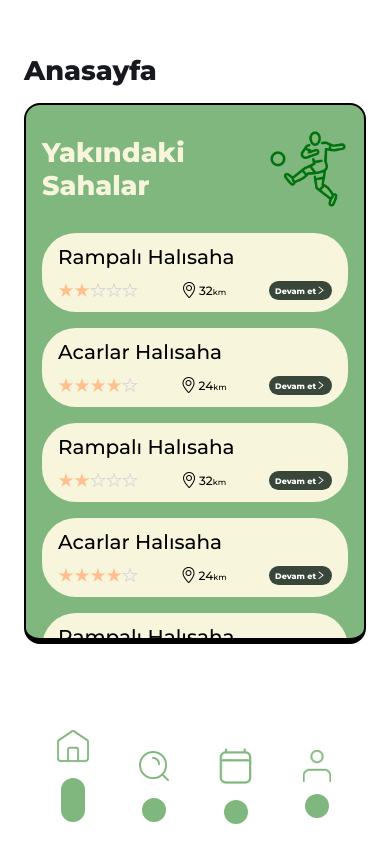
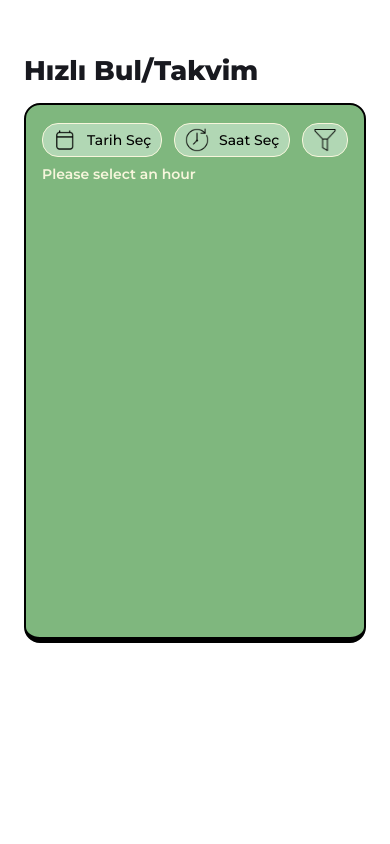
Before and after one commit to demirelakif/hali-saha-mobile, a React Native app: screen /Stack in a window 390 px wide. Built offline with nearby package versions, Linux system fonts and the light colour scheme.

Commit message:
calendar screen, filter

```diff
--- a/package.json
+++ b/package.json
@@ -10,6 +10,7 @@
   },
   "dependencies": {
     "@react-native-async-storage/async-storage": "1.18.2",
+    "@react-native-community/datetimepicker": "7.2.0",
     "@react-navigation/bottom-tabs": "^6.5.20",
     "@react-navigation/native": "^6.1.17",
     "@react-navigation/stack": "^6.3.20",
@@ -19,7 +20,10 @@
     "react": "18.2.0",
     "react-native": "0.72.6",
     "react-native-animatable": "^1.4.0",
+    "react-native-calendars": "^1.1304.1",
+    "react-native-datepicker": "^1.7.2",
     "react-native-gesture-handler": "~2.12.0",
+    "react-native-modal-datetime-picker": "^17.1.0",
     "react-native-safe-area-context": "4.6.3",
     "react-native-screens": "~3.22.0"
   },
--- a/src/navigators/StackNavigator.js
+++ b/src/navigators/StackNavigator.js
@@ -7,6 +7,7 @@ import SearchScreen from '../screens/SearchScreen';
 import TabNavigator from './TabNavigator';
 import DetailScreen from '../screens/DetailScreen';
 import ProfileScreen from '../screens/ProfileScreen';
+import CalendarScreen from '../screens/CalendarScreen';
 
 
 const Stack = createStackNavigator();
@@ -19,7 +20,8 @@ const StackNavigator = () => {
       <Stack.Screen options={{headerShown:false}} name="Vertification" component={VertificationScreen} /> */}
       {/* <Stack.Screen options={{headerShown:false}} name="Home" component={HomeScreen} /> */}
       {/* <Stack.Screen options={{headerShown:false}} name="Profile" component={ProfileScreen} /> */}
-      <Stack.Screen options={{headerShown:false}} name="Stack" component={TabNavigator} />
+      {/* <Stack.Screen options={{headerShown:false}} name="Stack" component={TabNavigator} /> */}
+      <Stack.Screen options={{headerShown:false}} name="Stack" component={CalendarScreen} />
     </Stack.Navigator>
   );
 }
--- a/src/navigators/TabNavigator.js
+++ b/src/navigators/TabNavigator.js
@@ -5,6 +5,7 @@ import SearchScreen from '../screens/SearchScreen';
 import ProfileScreen from '../screens/ProfileScreen';
 import ReservationScreen from '../screens/ReservationScreen';
 import DetailScreen from '../screens/DetailScreen';
+import CalendarScreen from '../screens/CalendarScreen';
 
 const Tab = createBottomTabNavigator();
 
@@ -114,7 +115,7 @@ const TabNavigator = () => {
                 }
             />
 
-<Tab.Screen name="ReservationScreen" component={DetailScreen}
+<Tab.Screen name="CalendarScreen" component={CalendarScreen}
 
 options={
     {
--- /dev/null
+++ b/src/screens/CalendarScreen.js
@@ -0,0 +1,298 @@
+import React, { useState } from 'react';
+import { Button, Platform, Text, View, TouchableOpacity, StyleSheet, Modal } from 'react-native';
+import DateTimePicker from '@react-native-community/datetimepicker';
+import { SafeAreaView } from 'react-native-safe-area-context';
+import { Dimensions, Image } from 'react-native'
+import BackButton from '../components/BackButton'
+import PitchCard from '../components/PitchCard'
+import { ScrollView } from 'react-native-gesture-handler'
+
+const CalendarScreen = () => {
+  const [date, setDate] = useState(new Date());
+  const [show, setShow] = useState(false);
+  const [selectedHour, setSelectedHour] = useState(null);
+  const [showHours, setShowHours] = useState(false);
+  const [showFilter, setShowFilter] = useState(false); // Filtre penceresi gösterimi
+
+  const aylar = [
+    "Ocak",
+    "Şubat",
+    "Mart",
+    "Nisan",
+    "Mayıs",
+    "Haziran",
+    "Temmuz",
+    "Ağustos",
+    "Eylül",
+    "Ekim",
+    "Kasım",
+    "Aralık"
+  ];
+
+  const onChange = (event, selectedDate) => {
+    const currentDate = selectedDate || date;
+    setShow(Platform.OS === 'ios'); // iOS'ta her zaman gösterilmez
+    setDate(currentDate);
+  };
+
+  const showDatePicker = () => {
+    setShow(true);
+    setShowHours(false); // Saat seçimi görünümünü kapat
+  };
+
+  const showHourPicker = () => {
+    setShowHours(true); // Saat seçimi görünümünü aç
+  };
+
+  const selectHour = (hour) => {
+    setSelectedHour(hour);
+    setShowHours(false); // Saat seçimi görünümünü kapat
+  };
+
+  const filterByPoint = () => {
+    console.log("Puana göre sırala")
+    setShowFilter(false)
+  }
+
+  const filterByDistance = () => {
+    console.log("Uzaklığa göre sırala")
+    setShowFilter(false)
+  }
+
+  const renderHours = () => {
+    const hours = [];
+    for (let i = 0; i < 24; i++) {
+      const hourStart = i.toString().padStart(2, '0');
+      const hourEnd = (i + 1).toString().padStart(2, '0');
+      const hourRange = `${hourStart}:00 - ${hourEnd}:00`;
+      hours.push(
+        <TouchableOpacity
+          key={i}
+          style={[styles.hourButton, selectedHour === i ? styles.selectedHourButton : null]}
+          onPress={() => selectHour(i)}
+        >
+          <Text style={selectedHour === i ? styles.selectedHourText : styles.hourText}>{hourRange}</Text>
+        </TouchableOpacity>
+      );
+    }
+    return hours;
+  };
+
+  const getResult = () => {
+    if (selectedHour !== null) {
+      const selectedHourStart = selectedHour.toString().padStart(2, '0');
+      const selectedHourEnd = (selectedHour + 1).toString().padStart(2, '0');
+      const selectedHourRange = `${selectedHourStart}:00 - ${selectedHourEnd}:00`;
+      return `Tarih: ${date.getDate()} ${aylar[date.getMonth()]} Saat: ${selectedHourRange}`;
+    } else {
+      return 'Please select an hour';
+    }
+  };
+
+  return (
+    <View style={styles.main}>
+      <View style={styles.head}>
+        <View style={styles.headText}>
+          <Text style={styles.headTextStyle}>Hızlı Bul/Takvim</Text>
+        </View>
+      </View>
+
+      <View style={styles.box}>
+        <View style={styles.nearbyPitches}>
+          <View style={styles.topButtons}>
+            <TouchableOpacity style={styles.reservationBtn} onPress={showDatePicker}>
+              <Image source={require("../assets/calendar.png")} style={styles.icon} />
+              <Text style={[styles.textStyle, { color: "black", marginLeft: 6 }]}>Tarih Seç</Text>
+            </TouchableOpacity>
+            <TouchableOpacity style={styles.reservationBtn} onPress={showHourPicker}>
+              <Image source={require("../assets/clock.png")} style={styles.icon} />
+              <Text style={[styles.textStyle, { color: "black", marginLeft: 6 }]}>Saat Seç</Text>
+            </TouchableOpacity>
+            <TouchableOpacity style={styles.reservationBtn} onPress={() => setShowFilter(true)}>
+              <Image source={require("../assets/filter.png")} style={[styles.icon, { marginRight: 0 }]} />
+            </TouchableOpacity>
+            {/* Filtre penceresi */}
+            <Modal
+              visible={showFilter}
+              transparent={true}
+              onRequestClose={() => setShowFilter(false)}
+            >
+              <View style={styles.filterContainer}>
+                <View style={styles.filterContent}>
+                  <TouchableOpacity style={styles.filterOption} onPress={filterByDistance}>
+                    <Text style={[styles.dateText, { color: "black" }]}>En Yakına Göre Sırala</Text>
+                  </TouchableOpacity>
+                  <TouchableOpacity style={styles.filterOption} onPress={filterByPoint}>
+                    <Text style={[styles.dateText, { color: "black" }]}>Puana Göre Sırala</Text>
+                  </TouchableOpacity>
+                  <TouchableOpacity style={styles.filterOption} onPress={() => setShowFilter(false)}>
+                    <Text style={[styles.dateText, { color: "black" }]}>Kapat</Text>
+                  </TouchableOpacity>
+                </View>
+              </View>
+            </Modal>
+          </View>
+          <Text style={styles.dateText}>{getResult()}</Text>
+          {showHours && <View style={styles.hoursContainer}>{renderHours()}</View>}
+        </View>
+      </View>
+
+      {show && (
+        <DateTimePicker
+          minimumDate={new Date()}
+          style={{ backgroundColor: 'black' }}
+          value={date}
+          mode="date"
+          display={Platform.OS === 'ios' ? 'spinner' : 'default'}
+          onChange={onChange}
+        />
+      )}
+
+
+
+    </View>
+  );
+}
+
+
+const { width, height } = Dimensions.get('window');
+const styles = StyleSheet.create({
+  title: {
+    fontSize: 18,
+    fontWeight: 'bold',
+    marginTop: 20,
+    marginBottom: 10,
+    textAlign: 'center',
+  },
+  hoursContainer: {
+    flexDirection: 'row',
+    flexWrap: 'wrap',
+    justifyContent: 'space-between',
+
+  },
+  hourButton: {
+    paddingHorizontal: 4,
+    paddingVertical: 10,
+    borderRadius: 16,
+    marginTop: 8,
+    backgroundColor: '#eee',
+  },
+  selectedHourButton: {
+    backgroundColor: 'blue',
+  },
+  hourText: {
+    fontSize: 10,
+  },
+  selectedHourText: {
+    fontSize: 10,
+    color: 'white',
+  },
+  resultText: {
+    marginTop: 20,
+    textAlign: 'center',
+  },
+  main: {
+    backgroundColor: "white",
+    flex: 1
+  },
+  backButton: {
+    marginLeft: 24
+  },
+  head: {
+    flexDirection: 'row',
+    marginTop: 54,
+    alignItems: 'center',
+
+  },
+  headText: {
+    marginLeft: 24
+  },
+  headTextStyle: {
+    fontSize: 27,
+    fontFamily: "Montserrat-ExtraBold",
+    color: "#18191f",
+    textAlign: "center",
+  },
+  box: {
+    borderRadius: 16,
+    borderStyle: "solid",
+    borderWidth: 2,
+    borderBottomWidth: 6,
+    backgroundColor: "#7FB77E",//textGreen,
+    marginTop: 16,
+    flexDirection: "column",
+    marginHorizontal: 24,
+    minHeight: 540,
+  },
+  nearbyPitches: {
+    fontSize: 27,
+    color: "#F7F6DC",
+    fontWeight: "800",
+    justifyContent: "space-between",
+    marginHorizontal: 16,
+  },
+  textAndImageRow: {
+    flexDirection: 'row',
+    alignItems: 'center'
+  },
+  icon: {
+    width: 24,
+    height: 24,
+    marginRight: 4,
+    tintColor: "black"
+  },
+  reservationBtn: {
+    alignSelf: 'center',
+    flexDirection: 'row',
+    alignItems: 'center',
+    marginTop: 18,
+    backgroundColor: "#B1D7B4",
+    borderRadius: 16,
+    borderColor: "#F7F6DC",
+    borderWidth: 1,
+    paddingHorizontal: 10,
+    paddingVertical: 4
+  },
+  topButtons: {
+    flexDirection: 'row',
+    justifyContent: 'space-between',
+  },
+  dateText: {
+    fontFamily: "Montserrat-SemiBold",
+    marginTop: 8,
+    color: "#F7F6DC"
+  },
+  textStyle: {
+    color: '#F7F6DC',
+    fontSize: 14,
+    fontFamily: "Montserrat-Medium",
+  },
+  filterContainer: {
+    justifyContent: 'center',
+    alignItems: 'center',
+    position: 'absolute',
+    right: 40,
+    top: height / 5.8
+
+  },
+  filterContent: {
+    backgroundColor: '#F7F6DC',
+    borderRadius: 16,
+    paddingHorizontal: 12,
+    paddingVertical: 6,
+    justifyContent: 'center',
+    alignItems: 'center',
+  },
+  filterOption: {
+    paddingVertical: 10,
+    borderBottomWidth: 1,
+    borderBottomColor: 'lightgray',
+    width: '100%',
+    alignItems: 'center',
+  },
+  filterText: {
+    fontSize: 18,
+  },
+});
+
+export default CalendarScreen;
--- a/src/screens/ProfileScreen.js
+++ b/src/screens/ProfileScreen.js
@@ -42,12 +42,7 @@ const ProfileScreen = ({ navigation }) => {
             <PitchCard pitchName={"Rampalı Halısaha"} distance={32} rating={2} dontShowBtn={true} onPress={() => { console.log("pressed") }} />
             <PitchCard pitchName={"Acarlar Halısaha"} distance={24} rating={4} dontShowBtn={true} onPress={() => { console.log("pressed") }} />
             <PitchCard pitchName={"Rampalı Halısaha"} distance={32} rating={2} dontShowBtn={true} onPress={() => { console.log("pressed") }} />
-            <PitchCard pitchName={"Acarlar Halısaha"} distance={24} rating={4} dontShowBtn={true} onPress={() => { console.log("pressed") }} />
-            <PitchCard pitchName={"Rampalı Halısaha"} distance={32} rating={2} dontShowBtn={true} onPress={() => { console.log("pressed") }} />
-            <PitchCard pitchName={"Acarlar Halısaha"} distance={24} rating={4} dontShowBtn={true} onPress={() => { console.log("pressed") }} />
-            <PitchCard pitchName={"Rampalı Halısaha"} distance={32} rating={2} dontShowBtn={true} onPress={() => { console.log("pressed") }} />
-            <PitchCard pitchName={"Acarlar Halısaha"} distance={24} rating={4} dontShowBtn={true} onPress={() => { console.log("pressed") }} />
-          </ScrollView>
+         </ScrollView>
         </View>
 
       </View>
```
Also changed, not shown: src/assets/filter.png (added), 1 other file (tests, documents, lock files or other folders).
